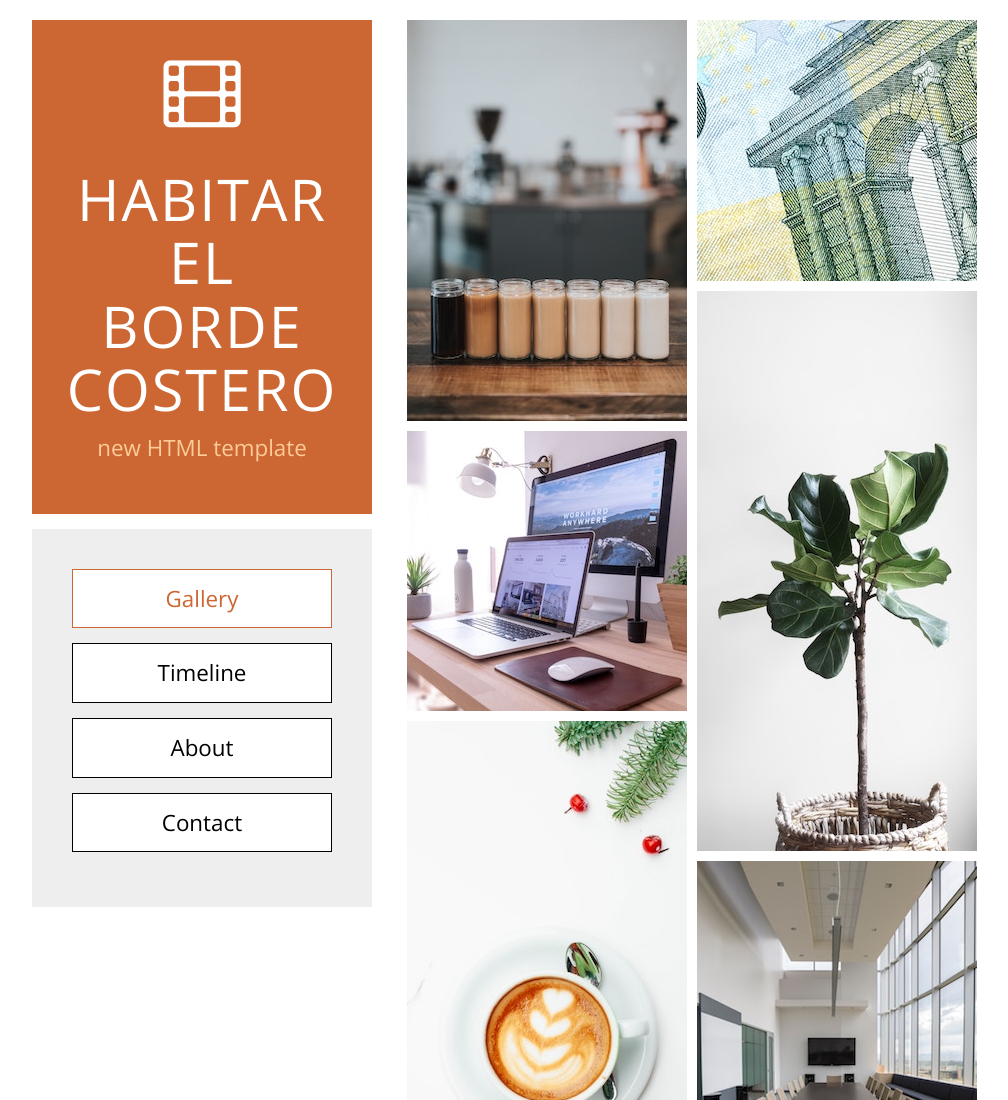
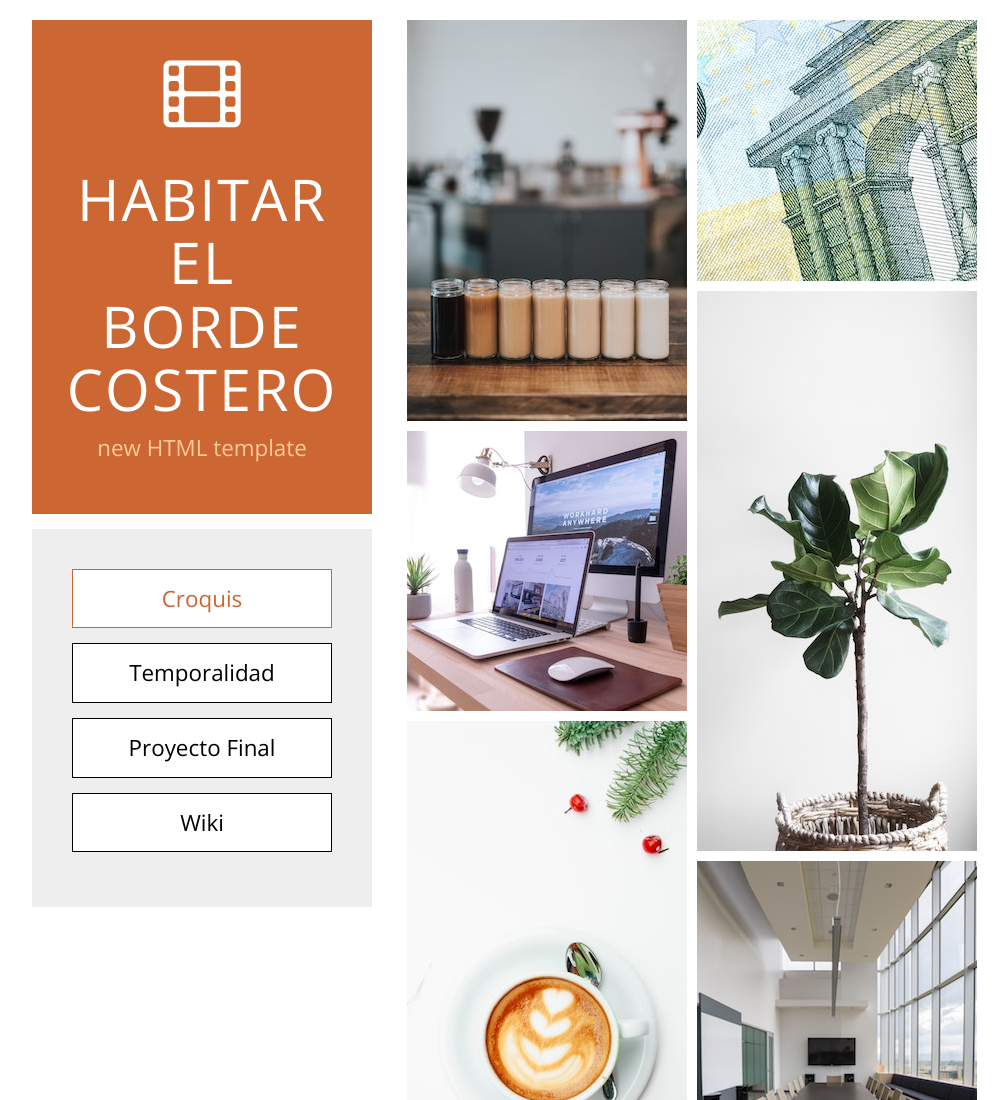
Before and after one commit to MatildeCrxtt/taller-del-habitar, a plain HTML site: page index.html in a window 1280 px wide. Shown: the top 1100 px of the page, without its empty margins (23-1031 px from the left). Drawn offline with nearby package versions, Linux system fonts and the light colour scheme.

Commit message:
Update index.html

```diff
--- a/index.html
+++ b/index.html
@@ -39,19 +39,19 @@ http://www.tooplate.com/view/2094-mason
                     </section>
                     <nav class="tm-main-nav">
                         <ul class="tm-main-nav-ul">
-                            <li class="tm-nav-item"><a href="index.html" class="tm-nav-item-link tm-button active">Gallery</a>
+                            <li class="tm-nav-item"><a href="index.html" class="tm-nav-item-link tm-button active">Croquis</a>
                             </li>
-                            <li class="tm-nav-item"><a href="timeline.html" class="tm-nav-item-link tm-button">Timeline</a>
+                            <li class="tm-nav-item"><a href="timeline.html" class="tm-nav-item-link tm-button">Temporalidad</a>
                             </li>
-                            <li class="tm-nav-item"><a href="about.html" class="tm-nav-item-link tm-button">About</a>
+                            <li class="tm-nav-item"><a href="about.html" class="tm-nav-item-link tm-button">Proyecto Final</a>
                             </li>
-                            <li class="tm-nav-item"><a href="contact.html" class="tm-nav-item-link tm-button">Contact</a>
+                            <li class="tm-nav-item"><a href="contact.html" class="tm-nav-item-link tm-button">Wiki</a>
                             </li>
                         </ul>
                     </nav>
                 </div>
 
-                <div class="tm-main-content tm-gallery-container">
+                <div class="tm-main-content tm-Croquis-container">
                     <div class="grid">
                         <div class="grid-item"><img src="img/gallery-img-23-01.jpg" alt="Image"></div>
                         <div class="grid-item"><img src="img/gallery-img-11-01.jpg" alt="Image"></div>
```
